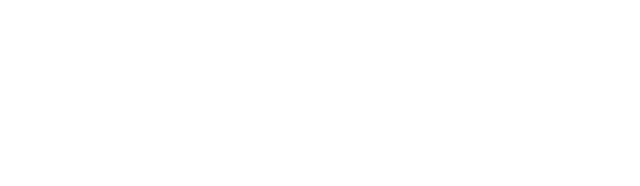
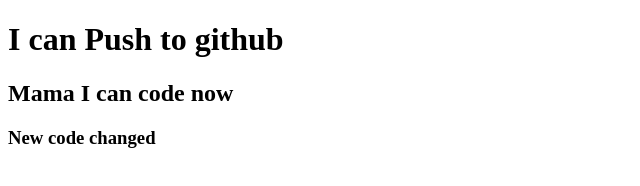
Before and after one commit to ZubaidurBagmar99/my-first-ripo, a plain HTML site: page index.html in a window 1280 px wide. Shown: the whole page, without its empty margins (0-640 px from the left). Drawn offline with Linux system fonts and the light colour scheme.

Commit message:
added header

```diff
--- a/index.html
+++ b/index.html
@@ -7,6 +7,8 @@
     <title>My First Ripository</title>
 </head>
 <body>
-
+    <h1>I can Push to github</h1>
+    <h2>Mama I can code now</h2>
+    <h3>New code changed</h3>
 </body>
 </html>
```
